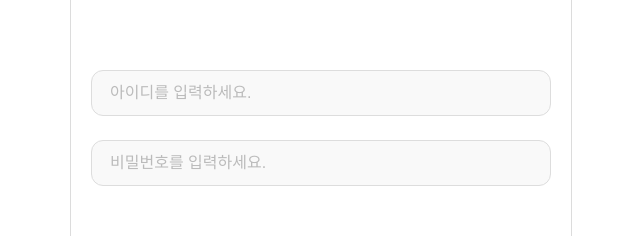
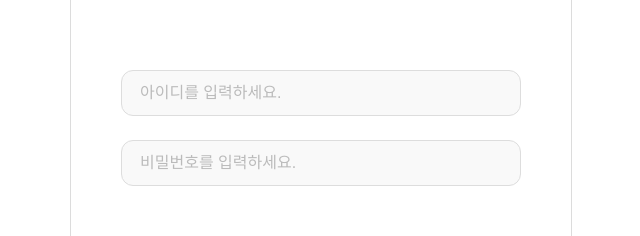
Before and after one commit to LikeLion-13th-INHA-Hachathon-Team-F/teamF-web, a React (Vite) app in the folder LikeLion-Hachathon-Front/: page / in a window 1280 px wide. Shown: the part 260-496 px from the top of the page, without its empty margins (319-959 px from the left). Built offline with nearby package versions, Linux system fonts and the light colour scheme.

Commit message:
css 수정

```diff
--- a/LikeLion-Hachathon-Front/src/LoginPage/LoginPage.css
+++ b/LikeLion-Hachathon-Front/src/LoginPage/LoginPage.css
@@ -26,9 +26,10 @@
     border: 1px solid #ddd;
     border-radius: 12px;
     padding: 12px 16px;
-    margin: 12px 20px;
+    margin: 12px 50px;
     background-color: #f9f9f9;
     transition: border 0.3s ease, box-shadow 0.3s ease;
+
 }
 
 .LoginPage-PasswordInsert {
@@ -37,7 +38,6 @@
 
 .IdInsert,
 .PasswordInsert {
-    width: 100%;
     border: none;
     outline: none;
     font-size: 16px;
```
